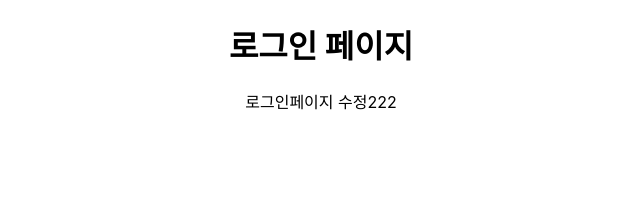
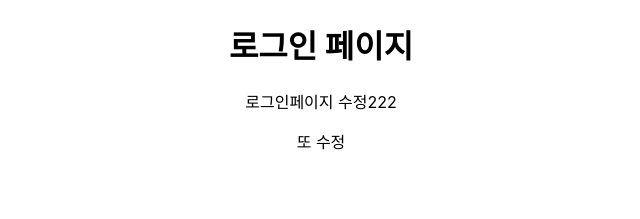
Before and after one commit to shin-hyun-ju2/teamproject, a React (Create React App) app: page /Login in a window 1280 px wide. Shown: the top 219 px of the page, without its empty margins (319-959 px from the left). Built offline with nearby package versions, Linux system fonts and the light colour scheme.

Commit message:
로그인 또 수정
로그인 또 수정

```diff
--- a/src/login/Login.js
+++ b/src/login/Login.js
@@ -5,6 +5,7 @@ function Login() {
     <>
       <h1>로그인 페이지</h1>
       <p>로그인페이지 수정222</p>
+      <p>또 수정</p>
     </>
   );
 }
```
